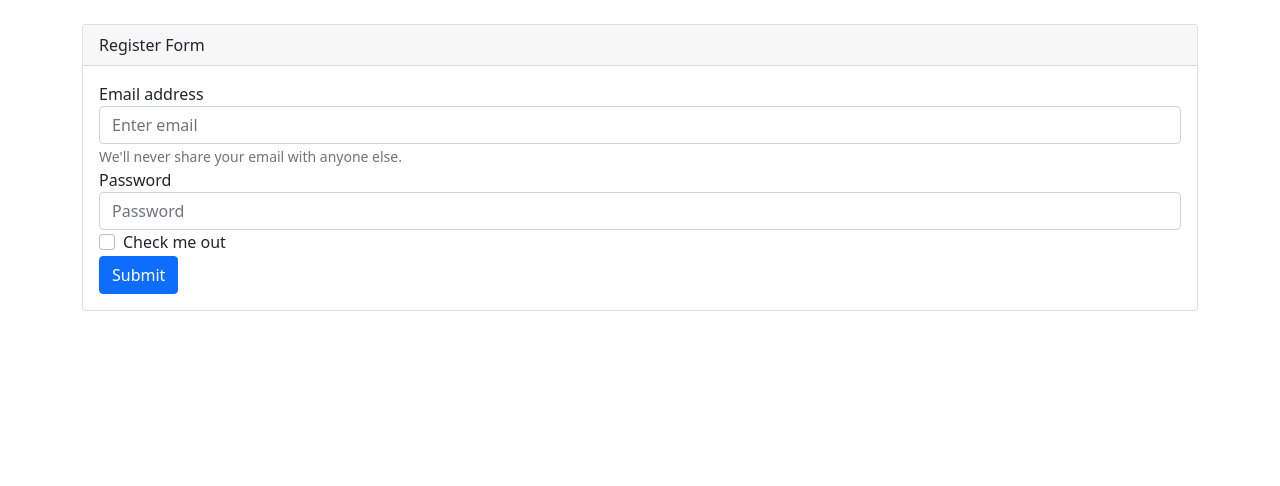
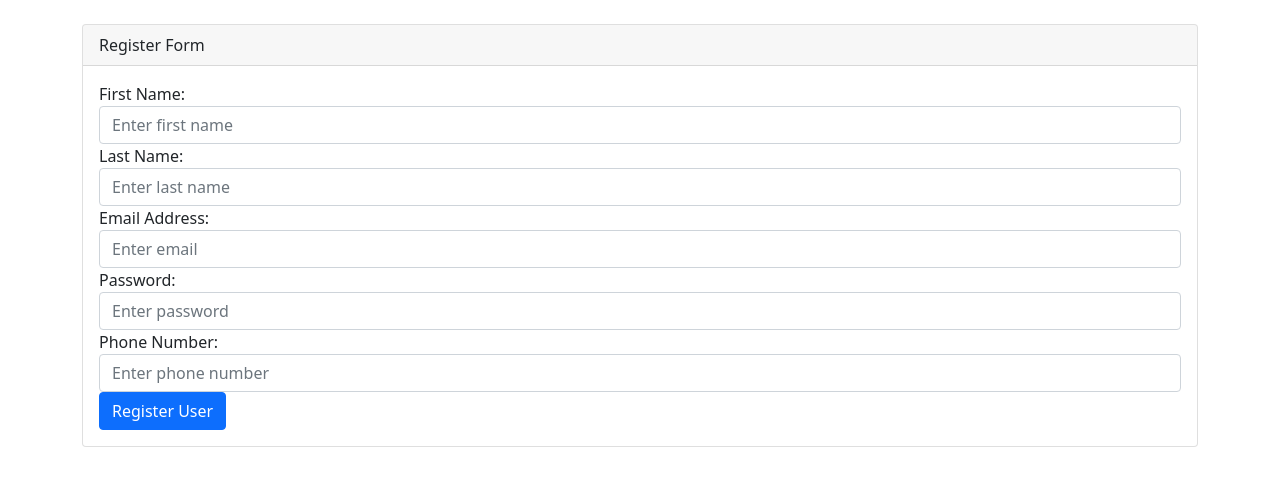
Before and after one commit to thinhphamcs/paw-umass, a Node server app: template views/register.hbs in a window 1280 px wide. Shown: the part 100-586 px from the top of the page. Run offline with Node 20, Linux system fonts and the light colour scheme; the template is opened without the code that fills it, so the values that code supplies are empty.

Commit message:
Finished register form

```diff
--- a/views/register.hbs
+++ b/views/register.hbs
@@ -30,21 +30,30 @@
             <div class="card-body">
                 <form>
                     <div class="form-group">
-                        <label for="exampleInputEmail1">Email address</label>
-                        <input type="email" class="form-control" id="exampleInputEmail1" aria-describedby="emailHelp"
-                            placeholder="Enter email">
-                        <small id="emailHelp" class="form-text text-muted">We'll never share your email with anyone
-                            else.</small>
+                        <label for="first-name">First Name:</label>
+                        <input type="text" class="form-control" id="first-name" name="first-name"
+                            placeholder="Enter first name">
                     </div>
                     <div class="form-group">
-                        <label for="exampleInputPassword1">Password</label>
-                        <input type="password" class="form-control" id="exampleInputPassword1" placeholder="Password">
+                        <label for="last-name">Last Name:</label>
+                        <input type="text" class="form-control" id="last-name" name="last-name"
+                            placeholder="Enter last name">
                     </div>
-                    <div class="form-check">
-                        <input type="checkbox" class="form-check-input" id="exampleCheck1">
-                        <label class="form-check-label" for="exampleCheck1">Check me out</label>
+                    <div class="form-group">
+                        <label for="email">Email Address:</label>
+                        <input type="email" class="form-control" id="email" name="email" placeholder="Enter email">
                     </div>
-                    <button type="submit" class="btn btn-primary">Submit</button>
+                    <div class="form-group">
+                        <label for="password">Password:</label>
+                        <input type="password" class="form-control" id="password" name="password"
+                            placeholder="Enter password">
+                    </div>
+                    <div class="form-group">
+                        <label for="phone">Phone Number:</label>
+                        <input type="text" class="form-control" id="phone" name="phone"
+                            placeholder="Enter phone number">
+                    </div>
+                    <button type="submit" class="btn btn-primary">Register User</button>
                 </form>
             </div>
         </div>
```
